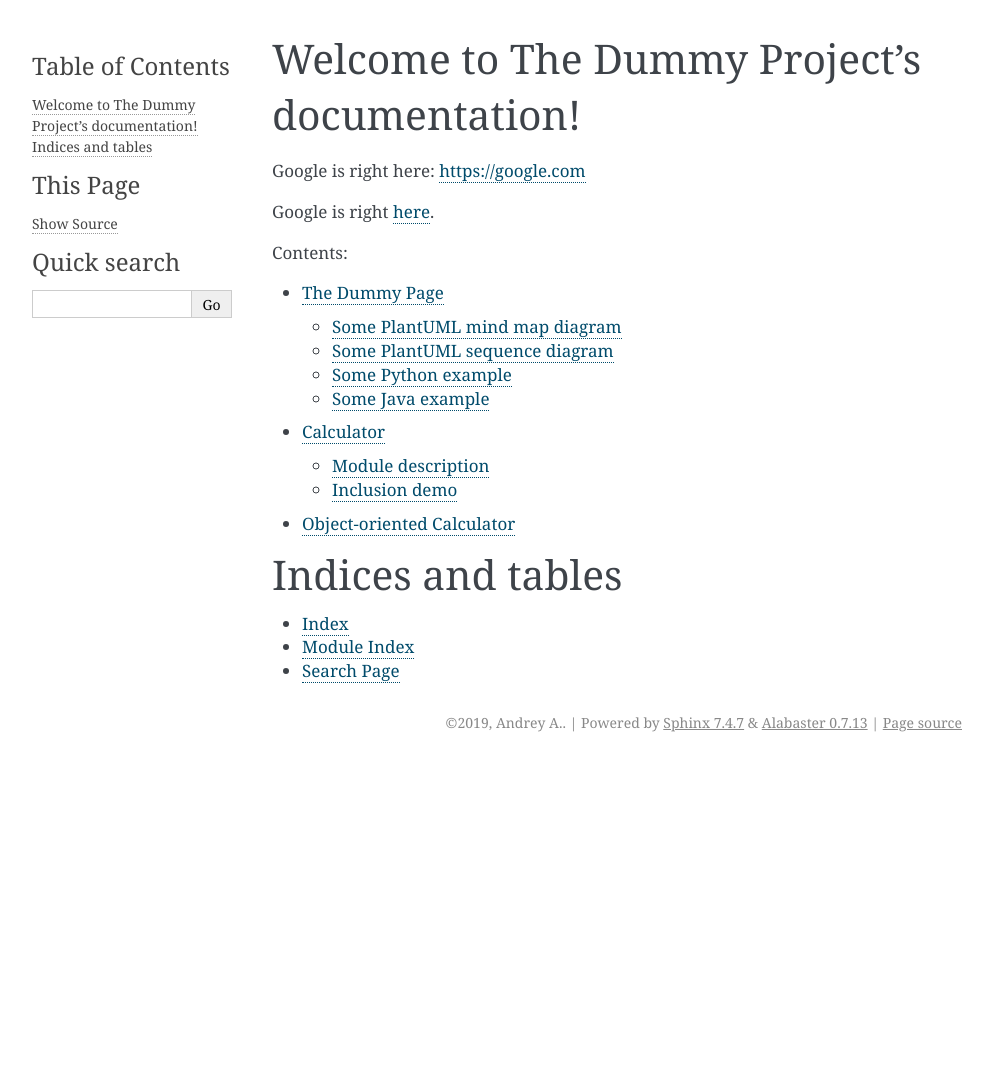
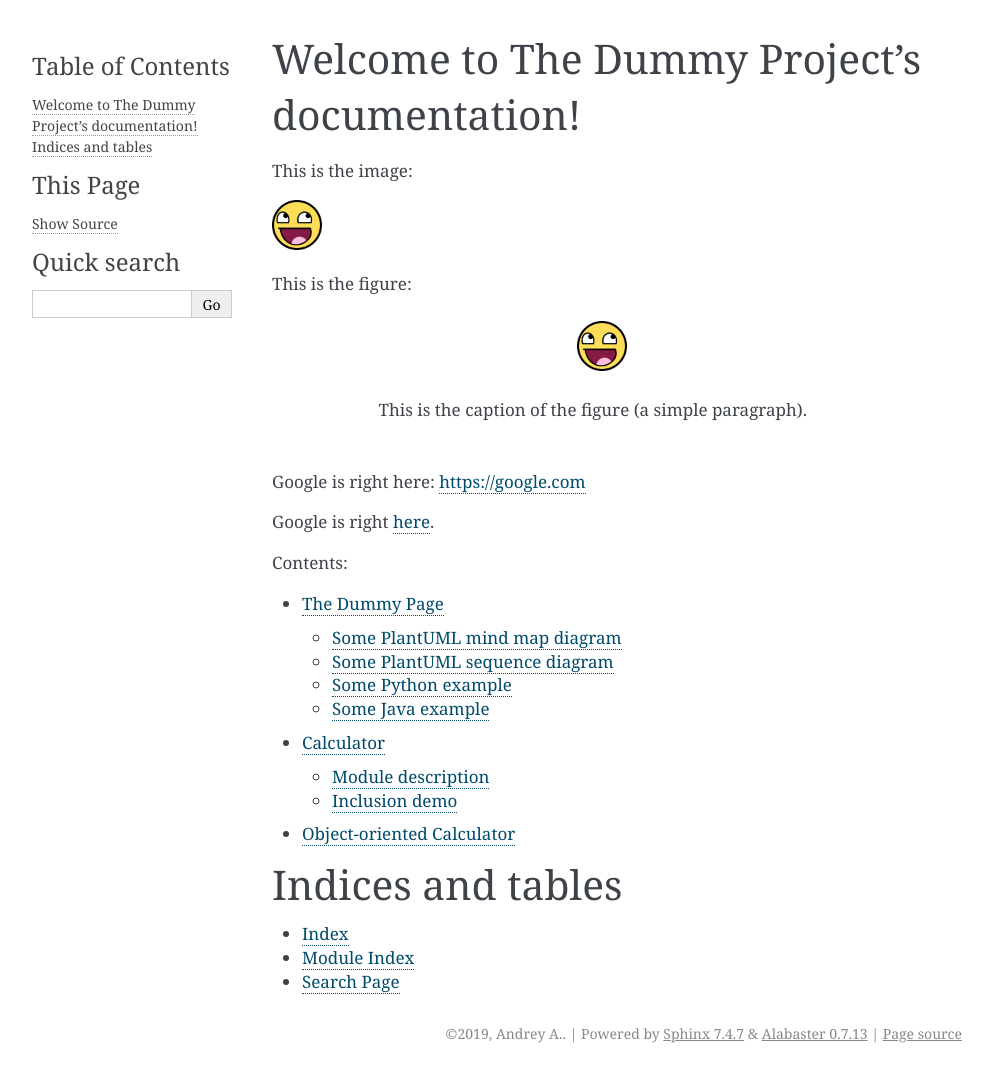
Before and after one commit to agibalov/python-experiment, a Sphinx documentation site: the page built from sphinx-experiment/docs/index.rst, in a window 1280 px wide. Shown: the whole page, without its empty margins (148-1141 px from the left). Built offline with Sphinx 7.4.7, drawn with Linux system fonts in a browser that asks for light colours; before the commit the page ends 900 px from its top, so only the background shows below that.

Commit message:
LABS-1321: add image

```diff
--- a/sphinx-experiment/docs/index.rst
+++ b/sphinx-experiment/docs/index.rst
@@ -5,6 +5,19 @@
 
 Welcome to The Dummy Project's documentation!
 =============================================
+
+This is the image:
+
+.. image:: awesome.png
+   :width: 50px
+
+This is the figure:
+
+.. figure:: awesome.png
+   :width: 50px
+   :alt: map to buried treasure
+
+   This is the caption of the figure (a simple paragraph).
 
 Google is right here: https://google.com
 
```
Also changed, not shown: sphinx-experiment/docs/awesome.png (added).
